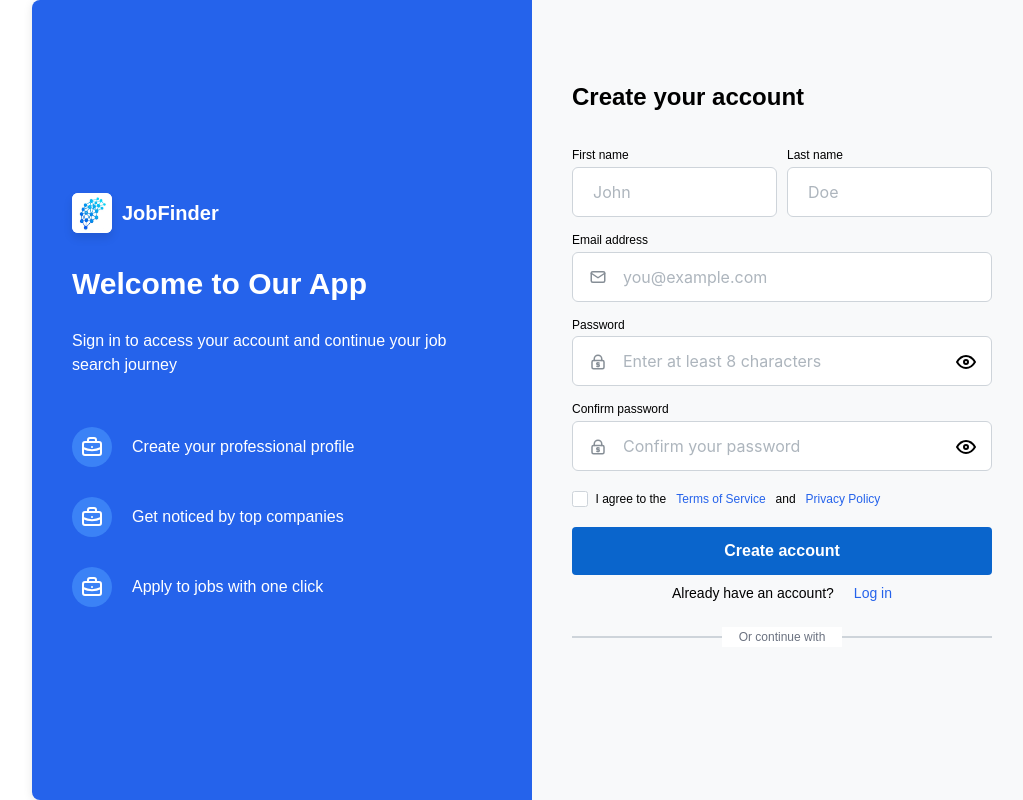
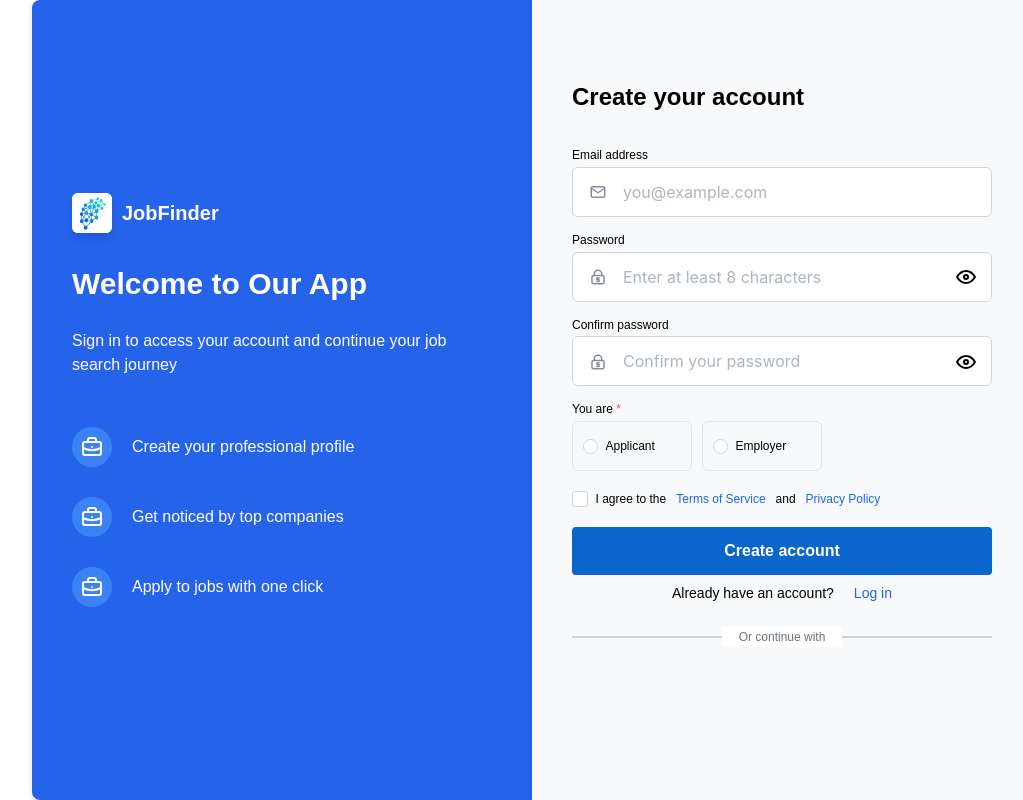
Before and after one commit to SWPGr/fe-jobfinder, a React (Create React App) app: page /register in a window 1280 px wide. Shown: the whole page, without its empty margins (108-1131 px from the left). Built offline with nearby package versions, Linux system fonts and the light colour scheme.

Commit message:
update register

```diff
--- a/src/pages/Login/Login.module.scss
+++ b/src/pages/Login/Login.module.scss
@@ -80,6 +80,7 @@
 }
 
 // --- Password Visibility Toggle Button ---
+.form {
     .root-right-btn {
         border: none;
         background: none;
@@ -101,6 +102,7 @@
             display: flex;
             align-self: center;
             cursor: pointer;
+        }
     }
 }
 
--- a/src/pages/Register/Register.js
+++ b/src/pages/Register/Register.js
@@ -2,7 +2,7 @@ import classNames from 'classnames/bind';
 import styles from './Register.module.scss';
 import { useState } from 'react';
 import { IconMail, IconBrandSamsungpass, IconEyeOff, IconEye } from '@tabler/icons-react';
-import { Checkbox, TextInput, ActionIcon } from '@mantine/core';
+import { Checkbox, TextInput, ActionIcon, Radio, Group } from '@mantine/core';
 import { Link } from 'react-router-dom';
 import { useForm } from '@mantine/form';
 
@@ -15,21 +15,23 @@ import { validator } from '~/utils';
 const cx = classNames.bind(styles);
 
 function Register() {
-    const formLogin = useForm({
+    const formRegister = useForm({
         initialValues: {
-            firstName: '',
-            lastName: '',
+            // firstName: '',
+            // lastName: '',
             email: '',
             password: '',
             confirmPassword: '',
+            userRole: '', // ban đầu chưa chọn
             agree: false,
         },
         validate: {
-            firstName: (value) => (value.trim().length > 0 ? null : 'First name is required'),
-            lastName: (value) => (value.trim().length > 0 ? null : 'Last name is required'),
+            // firstName: (value) => (value.trim().length > 0 ? null : 'First name is required'),
+            // lastName: (value) => (value.trim().length > 0 ? null : 'Last name is required'),
             email: (value) => validator.validateEmail(value),
             password: (value) => validator.validatePassword(value),
             confirmPassword: (value, values) => validator.validateConfirmPassword(value, values.password),
+            userRole: (value) => (value ? null : 'Please select your role'),
             agree: (value) => (value === true ? null : alert('You must agree to terms')),
         },
     });
@@ -58,8 +60,8 @@ function Register() {
                 <div className={cx('right-side')}>
                     <h2 className={cx('title')}>Create your account</h2>
 
-                    <form className={cx('form')} onSubmit={formLogin.onSubmit(handleSubmitForm)}>
-                        <div className={cx('name-fields')}>
+                    <form className={cx('form')} onSubmit={formRegister.onSubmit(handleSubmitForm)}>
+                        {/* <div className={cx('name-fields')}>
                             <TextInput
                                 label="First name"
                                 placeholder="John"
@@ -84,12 +86,12 @@ function Register() {
                                     error: cx('error'),
                                 }}
                             />
-                        </div>
+                        </div> */}
 
                         <TextInput
                             label="Email address"
                             placeholder="you@example.com"
-                            {...formLogin.getInputProps('email')}
+                            {...formRegister.getInputProps('email')}
                             leftSection={<IconMail size={18} />}
                             classNames={{
                                 wrapper: cx('text-wrapper'),
@@ -104,7 +106,7 @@ function Register() {
                             type={showPassword ? 'text' : 'password'}
                             label="Password"
                             placeholder="Enter at least 8 characters"
-                            {...formLogin.getInputProps('password')}
+                            {...formRegister.getInputProps('password')}
                             withVisibilityToggle
                             leftSection={<IconBrandSamsungpass size={18} />}
                             rightSection={
@@ -130,7 +132,7 @@ function Register() {
                             type={showConfirmPassword ? 'text' : 'password'}
                             label="Confirm password"
                             placeholder="Confirm your password"
-                            {...formLogin.getInputProps('confirmPassword')}
+                            {...formRegister.getInputProps('confirmPassword')}
                             leftSection={<IconBrandSamsungpass size={18} />}
                             withVisibilityToggle
                             rightSection={
@@ -152,10 +154,51 @@ function Register() {
                             }}
                         />
 
+                        {/* USER ROLE */}
+                        <div className={'user-role'}>
+                            <Radio.Group
+                                name="userRole"
+                                label="You are "
+                                withAsterisk
+                                {...formRegister.getInputProps('userRole')}
+                                classNames={{
+                                    label: cx('group-label'),
+                                    error: cx('radio-error'),
+                                }}
+                            >
+                                <Group>
+                                    <Radio
+                                        value="JOB_SEEKER"
+                                        label="Applicant"
+                                        size="md"
+                                        classNames={{
+                                            radio: cx('radio'),
+                                            icon: cx('radio-icon'),
+                                            body: cx('radio-body'),
+                                            inner: cx('radio-inner'),
+                                            label: cx('radio-label'),
+                                        }}
+                                    />
+                                    <Radio
+                                        value="EMPLOYER"
+                                        label="Employer"
+                                        size="md"
+                                        classNames={{
+                                            radio: cx('radio'),
+                                            icon: cx('radio-icon'),
+                                            body: cx('radio-body'),
+                                            inner: cx('radio-inner'),
+                                            label: cx('radio-label'),
+                                        }}
+                                    />
+                                </Group>
+                            </Radio.Group>
+                        </div>
+
                         <div className={cx('checkbox')}>
                             <Checkbox
-                                key={formLogin.key.agree}
-                                {...formLogin.getInputProps('agree', { type: 'checkbox' })}
+                                key={formRegister.key.agree}
+                                {...formRegister.getInputProps('agree', { type: 'checkbox' })}
                                 label={
                                     <>
                                         I agree to the{' '}
--- a/src/pages/Register/Register.module.scss
+++ b/src/pages/Register/Register.module.scss
@@ -80,11 +80,16 @@
         padding: 0 5rem;
     }
 }
+
 .error {
+    font-size: 1.2rem;
+}
+.radio-error {
     font-size: 1.2rem;
 }
 
 // --- Password Visibility Toggle Button ---
+.form {
     .root-right-btn {
         border: none;
         background: none;
@@ -108,8 +113,54 @@
             cursor: pointer;
         }
     }
+}
 
 //============== TEXT INPUT
+
+// ========== USER ROLE ==============
+
+.group-label {
+    font-size: 1.2rem;
+}
+
+.radio-body {
+    height: 5rem;
+    width: 12rem;
+    display: flex;
+    align-items: center;
+    justify-content: flex-start;
+    padding: 1rem;
+    border-radius: var(--border-radius);
+    border: 1px solid var(--gray-100);
+    cursor: pointer;
+
+    &:hover {
+        box-shadow: var(--box-shadow);
+        border-color: var(--blue-500);
+    }
+}
+
+.radio-inner {
+    display: flex;
+    align-items: center;
+    justify-content: center;
+    // border-radius: 50%;
+    cursor: pointer;
+}
+
+.radio-label {
+    font-size: 1.2rem;
+    display: flex;
+    justify-content: center;
+    cursor: pointer;
+}
+
+.radio {
+    cursor: pointer;
+}
+.radio-icon {
+    cursor: pointer;
+}
 
 // ========== CHECKBOX & RESET PASSWORD ==========
 .checkbox {
```
Lines whose indentation alone changed are shown as unchanged.
